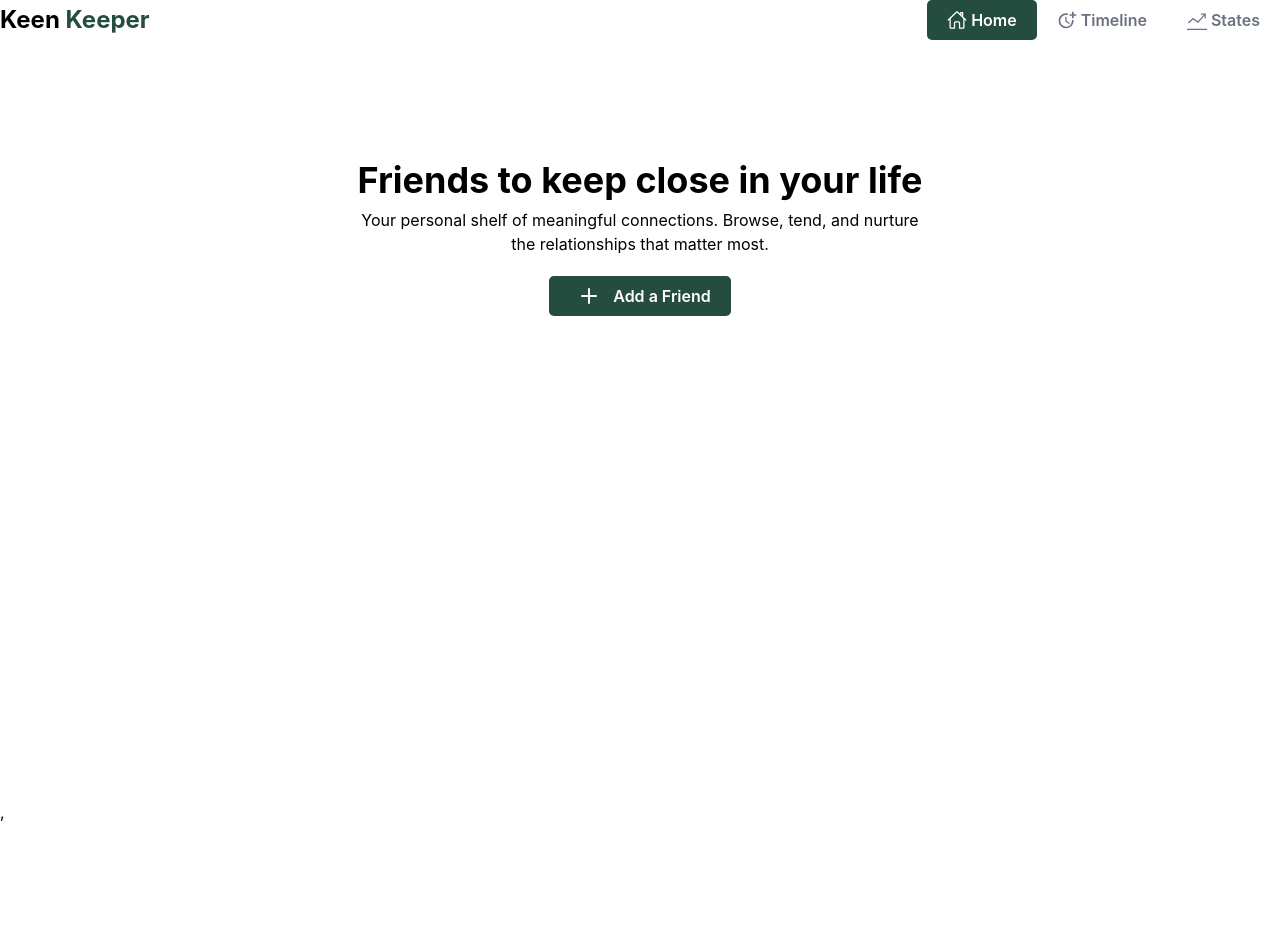
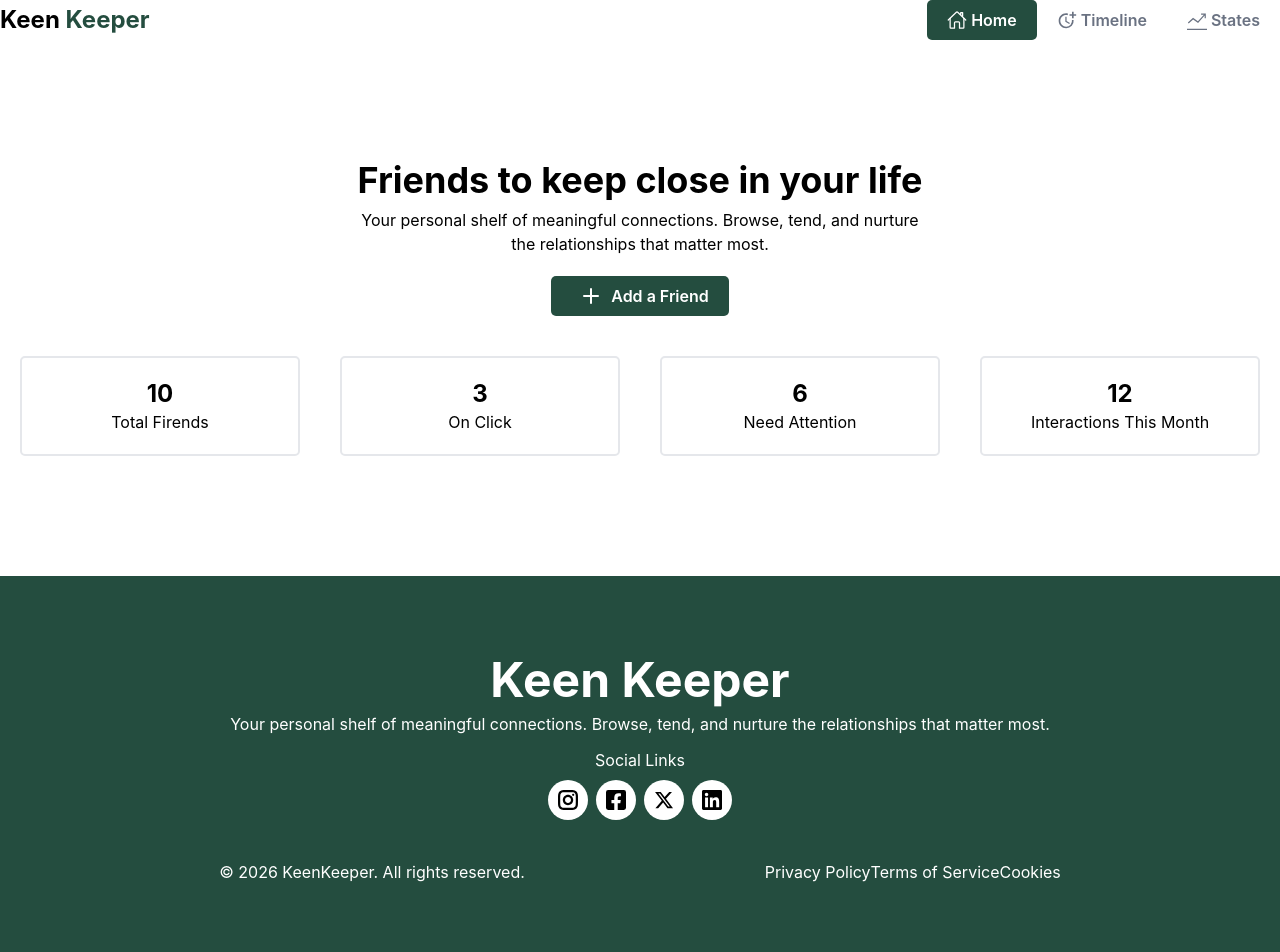
Before and after one commit to thesmahmud77/B13-A07-Keen-Keeper, a React (Vite) app: page / in a window 1280 px wide. Shown: the top 952 px of the page. Before the commit the page ends 824 px from the top, so only its background shows below. Built offline with nearby package versions, Linux system fonts and the light colour scheme.

Commit message:
Footer Created

```diff
--- /dev/null
+++ b/src/Components/Footer.jsx
@@ -0,0 +1,44 @@
+import React from "react";
+import { FaFacebookSquare, FaLinkedin } from "react-icons/fa";
+import { FaXTwitter } from "react-icons/fa6";
+import { GrInstagram } from "react-icons/gr";
+import { Link } from "react-router";
+
+const Footer = () => {
+  return (
+    <div className="bgPrimary flex items-center justify-center flex-col text-white py-20">
+      <h1 className="text-5xl font-bold text-white">Keen Keeper</h1>
+      <p className="font-[14px] mt-2">
+        Your personal shelf of meaningful connections. Browse, tend, and nurture
+        the relationships that matter most.
+      </p>
+      <p className="mt-3">Social Links</p>
+      <div className="flex items-center justify-center gap-2">
+        <Link className="w-10 h-10 bg-white flex items-center justify-center rounded-full mt-2">
+          <GrInstagram className="text-black w-5 h-8" />
+        </Link>
+        <Link className="w-10 h-10 bg-white flex items-center justify-center rounded-full mt-2">
+          <FaFacebookSquare className="text-black w-5 h-8" />
+        </Link>
+        <Link className="w-10 h-10 bg-white flex items-center justify-center rounded-full mt-2">
+          <FaXTwitter className="text-black w-5 h-8" />
+        </Link>
+        <Link className="w-10 h-10 bg-white flex items-center justify-center rounded-full mt-2">
+          <FaLinkedin className="text-black w-5 h-8" />
+        </Link>
+      </div>
+      <div className=" flex items-center justify-between gap-60 mt-10">
+        <div>
+          <p>© 2026 KeenKeeper. All rights reserved.</p>
+        </div>
+        <div className=" flex items-center justify-between">
+          <p>Privacy Policy</p>
+          <p>Terms of Service</p>
+          <p>Cookies</p>
+        </div>
+      </div>
+    </div>
+  );
+};
+
+export default Footer;
--- a/src/Pages/Home/Home.jsx
+++ b/src/Pages/Home/Home.jsx
@@ -2,12 +2,14 @@ import React from "react";
 import Navbar from "../../Components/Navbar";
 import HomeHero from "./HomeHero";
 import MainContainer from "../../Container/MainContainer";
+import Footer from "../../Components/Footer";
 
 const Home = () => {
   return (
     <MainContainer>
       <Navbar></Navbar>
       <HomeHero></HomeHero>
+      <Footer></Footer>
     </MainContainer>
   );
 };
--- a/src/Pages/Home/HomeHero.jsx
+++ b/src/Pages/Home/HomeHero.jsx
@@ -9,9 +9,24 @@ const HomeHero = () => {
         Your personal shelf of meaningful connections. Browse, tend, and nurture
         the relationships that matter most.
       </p>
-      <button className="btn-Primary mt-5 flex items-center justify-center gap-1">
+      <button className="btn-Primary mt-5 flex items-center justify-center">
         <FiPlus className="w-10 h-6" /> Add a Friend
       </button>
+      <div className="flex items-center justify-center gap-10 mt-10">
+        <div className=" w-70 flex flex-col items-center justify-center border-2 border-gray-200 px-10 py-5 rounded-[5px]">
+          <h1 className="text-2xl font-bold">10</h1> <span>Total Firends</span>
+        </div>
+        <div className="  w-70 flex flex-col items-center justify-center border-2 border-gray-200 px-10 py-5 rounded-[5px] ">
+          <h1 className="text-2xl font-bold">3</h1> <span>On Click</span>
+        </div>
+        <div className=" w-70 flex flex-col items-center justify-center border-2 border-gray-200 px-10 py-5 rounded-[5px] ">
+          <h1 className="text-2xl font-bold">6</h1> <span>Need Attention</span>
+        </div>
+        <div className=" w-70 flex flex-col items-center justify-center border-2 border-gray-200 px-10 py-5 rounded-[5px]">
+          <h1 className="text-2xl font-bold">12</h1>{" "}
+          <span>Interactions This Month</span>
+        </div>
+      </div>
     </div>
   );
 };
```
